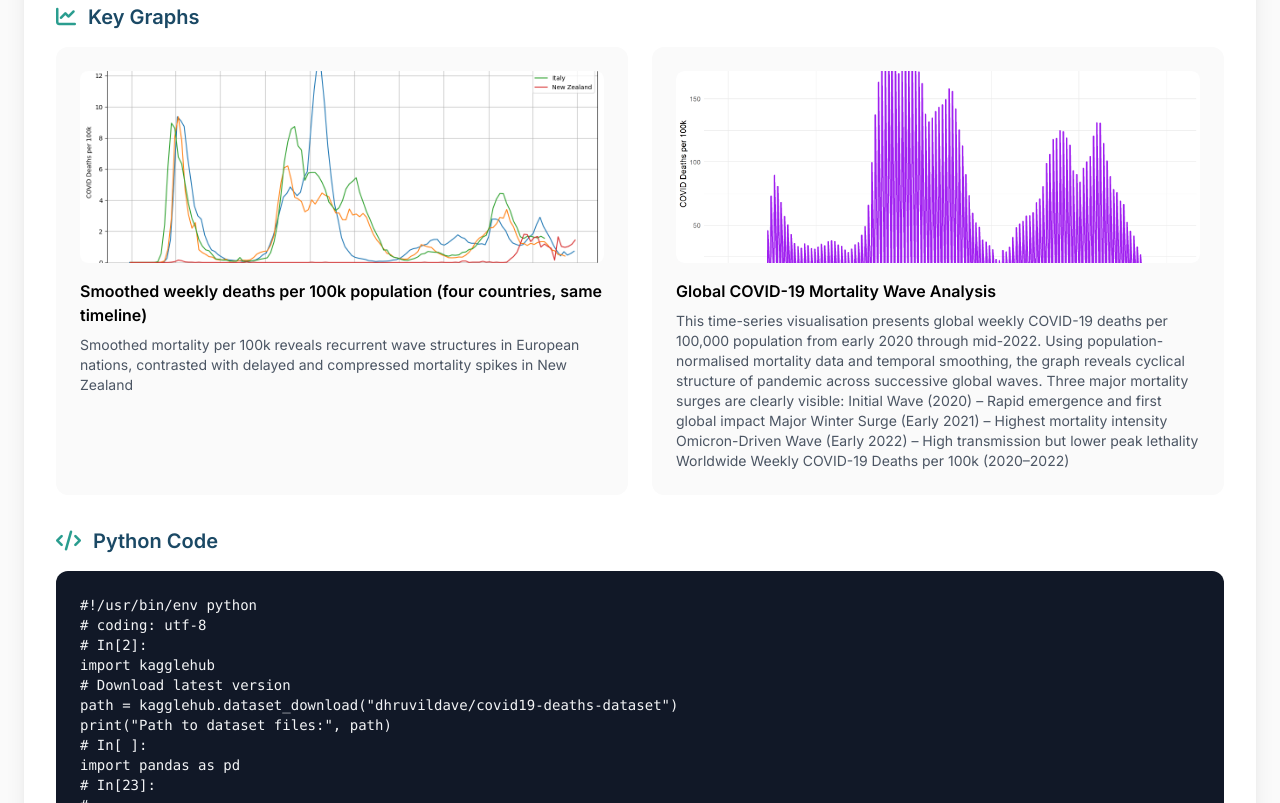
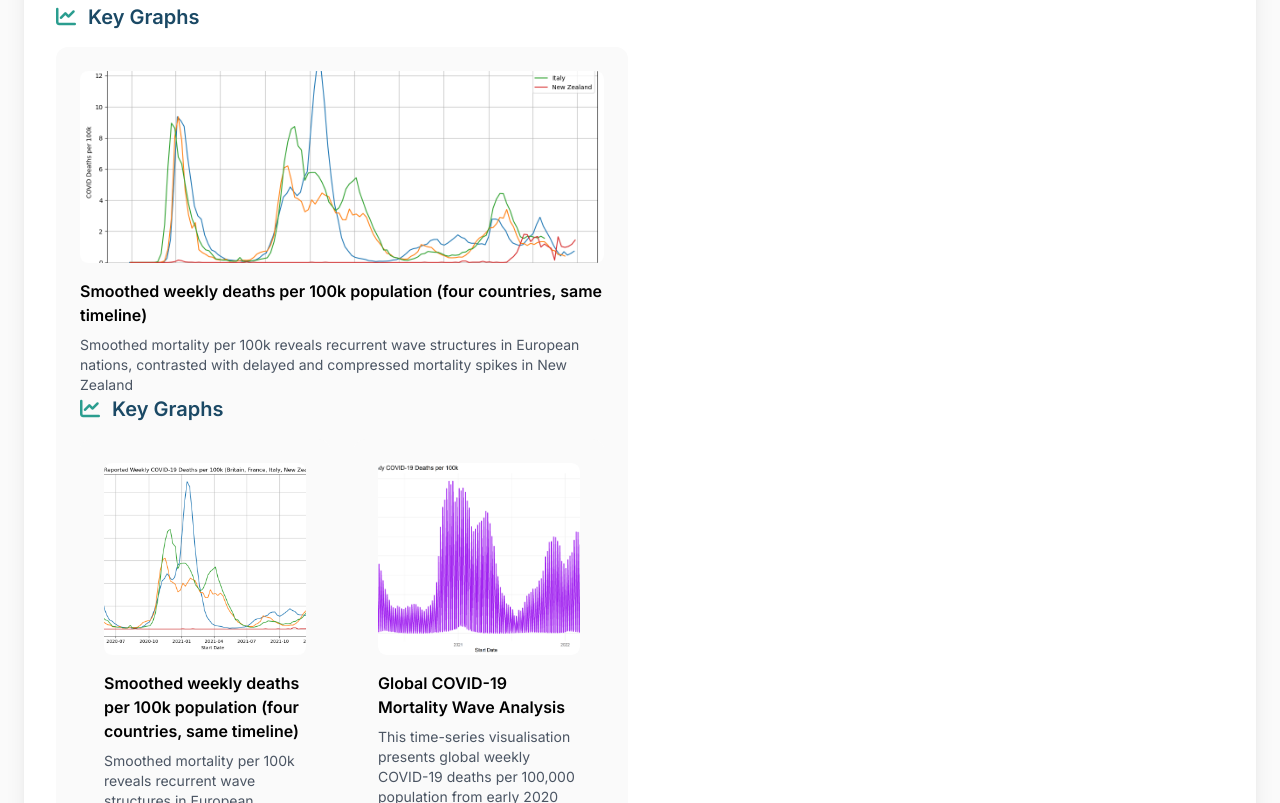
Before and after one commit to Philip-Irvine/philip-irvine.io, a website: page index.html in a window 1280 px wide. Shown: the part 3675-4478 px from the top of the page. Drawn offline with nearby package versions, Linux system fonts and the light colour scheme.

Commit message:
Update index.html

```diff
--- a/index.html
+++ b/index.html
@@ -392,6 +392,20 @@
 
                             <!-- Key Graphs -->
                             <div class="mb-8">
+                                <h4 class="text-xl font-semibold mb-4 text-[#1B4965] flex items-center">
+                                    <i class="fas fa-chart-line mr-3 text-[#2A9D8F]"></i>
+                                    Key Graphs
+                                </h4>
+                                <div class="grid md:grid-cols-2 gap-6">
+                                    <div class="bg-[#FAFAFA] p-6 rounded-xl">
+                                        <img src="https://raw.githubusercontent.com/Philip-Irvine/philip-irvine.io/main/images/Reported%20Weekly%20COVID%20Deaths%20in%204%20countries.png"
+                                             alt="Multi-Country Mortality Time Series"
+                                             class="w-full h-48 object-cover rounded-lg mb-4"
+                                             onerror="this.src='https://via.placeholder.com/400x250/1B4965/FFFFFF?text=COVID+Mortality+Graph'; console.log('COVID graph fallback loaded');"
+                                             loading="lazy">
+                                        <h5 class="font-semibold mb-2">Smoothed weekly deaths per 100k population (four countries, same timeline)</h5>
+                                        <p class="text-gray-600 text-sm">Smoothed mortality per 100k reveals recurrent wave structures in European nations, contrasted with delayed and compressed mortality spikes in New Zealand </p>
+                                    <div class="mb-8">
                                 <h4 class="text-xl font-semibold mb-4 text-[#1B4965] flex items-center">
                                     <i class="fas fa-chart-line mr-3 text-[#2A9D8F]"></i>
                                     Key Graphs
```
